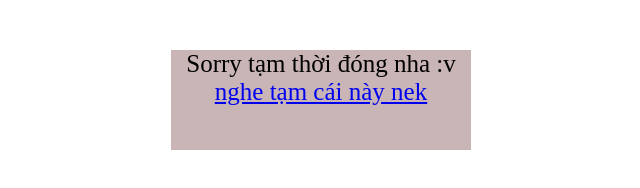
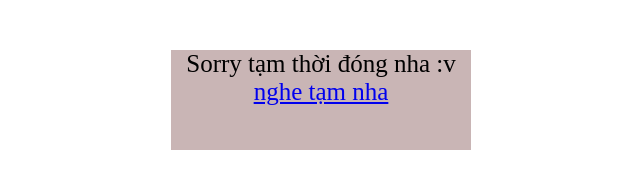
Before and after one commit to achin62/ptn, a plain HTML site: page index.html in a window 1280 px wide. Shown: the whole page, without its empty margins (319-959 px from the left). Drawn offline with Linux system fonts and the light colour scheme.

Commit message:
Update index.html

```diff
--- a/index.html
+++ b/index.html
@@ -10,7 +10,7 @@
     <div style="height: 100px; width: 300px; background: rgb(201, 181, 181);
     font-size: 25px; margin: 0 auto 0; margin-top: 50px;text-align: center;">
         Sorry tạm thời đóng nha :v
-        <a href="achin62.github.io/nhg/">nghe tạm cái này nek</a>
+       <a href="https://achin62.github.io/nhg/"> nghe tạm nha</a>
     </div>
 </body>
 </html>
```
